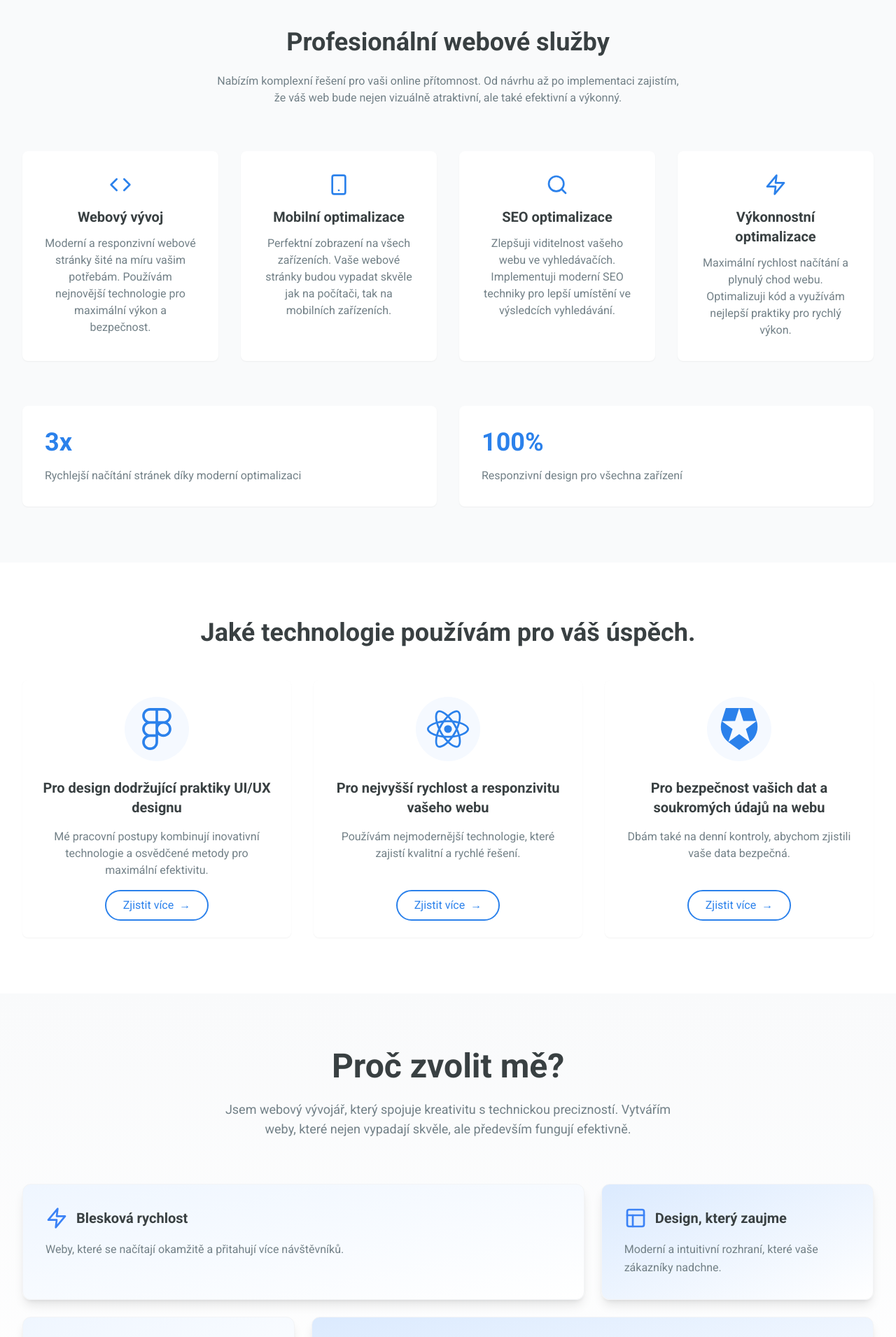
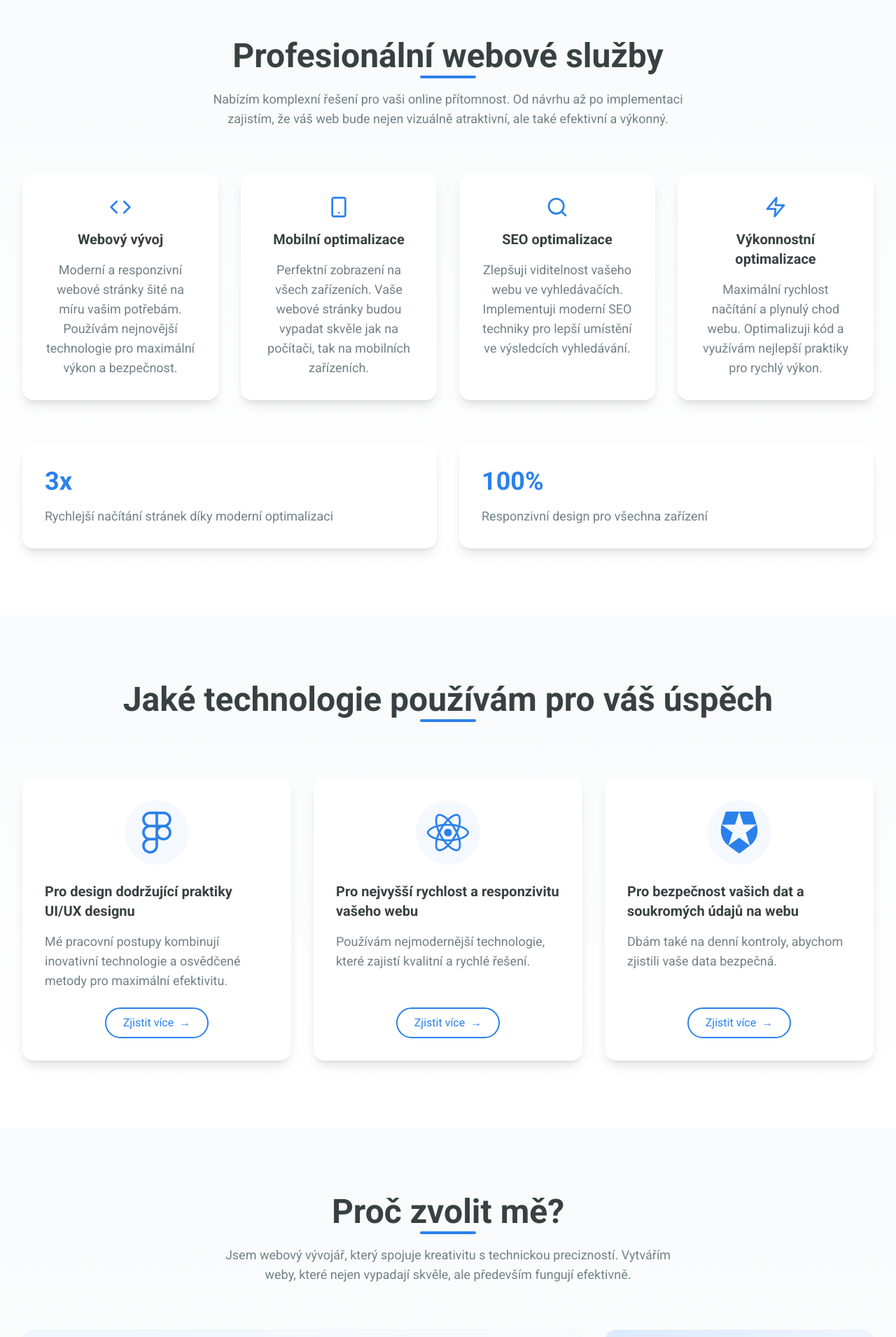
Before and after one commit to honza-gregor/portfolio, a React (Vite) app: page / in a window 1280 px wide. Shown: the part 840-2751 px from the top of the page at 70% size. Built offline with nearby package versions, Linux system fonts and the light colour scheme.

Commit message:
design changes

```diff
--- a/src/components/AboutMe.tsx
+++ b/src/components/AboutMe.tsx
@@ -30,29 +30,30 @@ const AboutMe: React.FC = () => {
     ]
 
     return (
-        <section className="py-20 bg-gradient-to-b from-gray-50 to-white" id="omne">
+        <section className="py-24 bg-gradient-to-b from-gray-50 to-white" id="omne">
             <div className="max-w-7xl mx-auto px-4 sm:px-6 lg:px-8">
-                <div className="mb-16">
-                    <h2 className="text-4xl md:text-5xl font-bold text-[#394042] mb-6 text-center">
+                <div className="text-center mb-16">
+                    <h2 className="text-4xl md:text-5xl font-bold text-[#394042] mb-6 relative inline-block">
                         Proč zvolit mě?
+                        <span className="absolute -bottom-2 left-1/2 transform -translate-x-1/2 w-20 h-1 bg-[#2B81EB] rounded-full"></span>
                     </h2>
-                    <p className="text-[#728087] max-w-2xl mx-auto text-center text-lg">
+                    <p className="text-[#728087] text-lg max-w-2xl mx-auto">
                         Jsem webový vývojář, který spojuje kreativitu s technickou precizností.
                         Vytvářím weby, které nejen vypadají skvěle, ale především fungují efektivně.
                     </p>
                 </div>
 
-                <div className="grid grid-cols-1 md:grid-cols-3 gap-6">
+                <div className="grid grid-cols-1 md:grid-cols-3 gap-8">
                     {features.map((feature, index) => (
                         <div
                             key={index}
-                            className={`${feature.className} p-8 rounded-xl shadow-lg hover:shadow-xl transition-all duration-300 border border-gray-100 hover:scale-[1.02]`}
+                            className={`${feature.className} p-8 rounded-2xl shadow-lg hover:shadow-xl transition-all duration-300 border border-gray-100 hover:scale-[1.02]`}
                         >
                             <div className="flex items-center mb-4">
-                                <feature.icon className="w-8 h-8 text-blue-500 mr-3" />
+                                <feature.icon className="w-8 h-8 text-[#2B81EB] mr-3" />
                                 <h3 className="text-xl font-semibold text-[#394042]">{feature.title}</h3>
                             </div>
-                            <p className="text-[#728087] leading-relaxed">{feature.description}</p>
+                            <p className="text-[#728087] text-lg leading-relaxed">{feature.description}</p>
                         </div>
                     ))}
                 </div>
--- a/src/components/Footer.tsx
+++ b/src/components/Footer.tsx
@@ -1,6 +1,6 @@
 import React from "react";
-import { FiCode, FiMail, FiSmartphone, FiNavigation } from "react-icons/fi";
-import { FaGithub, FaFacebook, FaInstagram, FaGlobe } from "react-icons/fa";
+import { FiMail, FiSmartphone, FiNavigation } from "react-icons/fi";
+import { FaGithub, FaInstagram, FaGlobe } from "react-icons/fa";
 
 interface FooterProps {
   scrollToSection: (sectionId: string) => void;
@@ -17,7 +17,6 @@ const Footer: React.FC<FooterProps> = ({ scrollToSection }) => {
               onClick={() => scrollToSection("hero")}
               className="text-2xl font-bold hover:text-[#2B81EB] transition-colors flex items-center gap-2"
             >
-              <FiCode className="text-xl" />
               <span>Honza Gregor</span>
             </button>
             <div className="flex flex-col space-y-3">
--- a/src/components/Navigation.tsx
+++ b/src/components/Navigation.tsx
@@ -27,7 +27,7 @@ const Navigation: React.FC<NavigationProps> = ({ activeSection, scrollToSection
                         onClick={() => handleNavClick('hero')}
                         className="text-2xl font-bold text-[#2B81EB] hover:text-[#4D87C0] transition-colors flex items-center gap-2"
                     >
-                        <FontAwesomeIcon icon={faCode} className="text-xl" />
+                        <FontAwesomeIcon icon={faCode} className="text-xl md:hidden" />
                         <span className="hidden sm:inline">Honza Gregor</span>
                     </button>
 
--- a/src/components/Portfolio.tsx
+++ b/src/components/Portfolio.tsx
@@ -20,10 +20,11 @@ const Portfolio: React.FC = () => {
     return (
         <section className="py-20" id="portfolio">
             <div className="max-w-7xl mx-auto px-4 sm:px-6 lg:px-8 text-center">
-                <h2 className="text-3xl md:text-4xl font-bold text-[#394042] mb-6">
-                    Case study (portfolio)
+                <h2 className="text-4xl md:text-5xl font-bold text-[#394042] mb-6 relative inline-block">
+                    Case study
+                    <span className="absolute -bottom-2 left-1/2 transform -translate-x-1/2 w-20 h-1 bg-[#2B81EB] rounded-full"></span>
                 </h2>
-                <p className="text-[#728087] max-w-2xl mx-auto mb-12">
+                <p className="text-[#728087] text-lg max-w-2xl mx-auto mb-12">
                     Díky zkušenostem nejrůznějších projektů a řešení jsem vytvořil moderní webových stránek. Mé služby zahrnují design, programování a optimalizaci pro výkon.
                 </p>
                 <Swiper
--- a/src/components/Services.tsx
+++ b/src/components/Services.tsx
@@ -26,27 +26,28 @@ const Services: React.FC = () => {
     ]
 
     return (
-        <section className="py-20 bg-gray-50" id="sluzby">
+        <section className="py-24 bg-gradient-to-b from-gray-50 to-white" id="sluzby">
             <div className="max-w-7xl mx-auto px-4 sm:px-6 lg:px-8">
                 <div className="text-center mb-16">
-                    <h2 className="text-3xl md:text-4xl font-bold text-[#394042] mb-6">
+                    <h2 className="text-4xl md:text-5xl font-bold text-[#394042] mb-6 relative inline-block">
                         Profesionální webové služby
+                        <span className="absolute -bottom-2 left-1/2 transform -translate-x-1/2 w-20 h-1 bg-[#2B81EB] rounded-full"></span>
                     </h2>
-                    <p className="text-[#728087] max-w-2xl mx-auto">
+                    <p className="text-[#728087] text-lg max-w-2xl mx-auto">
                         Nabízím komplexní řešení pro vaši online přítomnost. Od návrhu až po implementaci zajistím, že váš web bude nejen vizuálně atraktivní, ale také efektivní a výkonný.
                     </p>
                 </div>
 
                 <div className="grid md:grid-cols-2 lg:grid-cols-4 gap-8">
                     {services.map((service, index) => (
-                        <div key={index} className="p-8 bg-white rounded-lg shadow-sm hover:shadow-md transition-shadow duration-300">
+                        <div key={index} className="p-8 bg-white rounded-2xl shadow-lg hover:shadow-xl transition-all duration-300">
                             <div className="text-[#2B81EB] mb-4 flex justify-center">
                                 {service.icon}
                             </div>
-                            <h3 className="text-xl font-semibold text-[#394042] mb-3 text-center">
+                            <h3 className="text-xl font-semibold text-[#394042] mb-4 text-center">
                                 {service.title}
                             </h3>
-                            <p className="text-[#728087] text-center">
+                            <p className="text-[#728087] text-lg text-center">
                                 {service.description}
                             </p>
                         </div>
@@ -54,13 +55,13 @@ const Services: React.FC = () => {
                 </div>
 
                 <div className="mt-16 grid md:grid-cols-2 gap-8">
-                    <div className="p-8 bg-white rounded-lg shadow-sm">
+                    <div className="p-8 bg-white rounded-2xl shadow-lg">
                         <h3 className="text-4xl font-bold text-[#2B81EB] mb-4">3x</h3>
-                        <p className="text-[#728087]">Rychlejší načítání stránek díky moderní optimalizaci</p>
+                        <p className="text-[#728087] text-lg">Rychlejší načítání stránek díky moderní optimalizaci</p>
                     </div>
-                    <div className="p-8 bg-white rounded-lg shadow-sm">
+                    <div className="p-8 bg-white rounded-2xl shadow-lg">
                         <h3 className="text-4xl font-bold text-[#2B81EB] mb-4">100%</h3>
-                        <p className="text-[#728087]">Responzivní design pro všechna zařízení</p>
+                        <p className="text-[#728087] text-lg">Responzivní design pro všechna zařízení</p>
                     </div>
                 </div>
             </div>
--- a/src/components/Technologies.tsx
+++ b/src/components/Technologies.tsx
@@ -24,14 +24,17 @@ const Technologies: React.FC = () => {
   ];
 
   return (
-    <section className="py-20">
-      <div className="max-w-7xl mx-auto px-4 sm:px-6 lg:px-8 text-center">
-        <h2 className="text-3xl md:text-4xl font-bold text-[#394042] mb-12">
-          Jaké technologie používám pro váš úspěch.
-        </h2>
+    <section className="py-24 bg-gradient-to-b from-gray-50 to-white">
+      <div className="max-w-7xl mx-auto px-4 sm:px-6 lg:px-8">
+        <div className="text-center mb-16">
+          <h2 className="text-4xl md:text-5xl font-bold text-[#394042] mb-6 relative inline-block">
+            Jaké technologie používám pro váš úspěch
+            <span className="absolute -bottom-2 left-1/2 transform -translate-x-1/2 w-20 h-1 bg-[#2B81EB] rounded-full"></span>
+          </h2>
+        </div>
         <div className="grid md:grid-cols-3 gap-8">
           {technologies.map((tech, index) => (
-            <div key={index} className="bg-white p-6 rounded-lg shadow-sm hover:shadow-md transition-shadow duration-300 flex flex-col h-full">
+            <div key={index} className="bg-white p-8 rounded-2xl shadow-lg hover:shadow-xl transition-all duration-300 flex flex-col h-full">
               <div className="flex justify-center mb-6">
                 <div className="bg-[#F5F9FF] p-4 rounded-full transform hover:scale-110 transition-transform duration-300">
                   <tech.icon
@@ -42,10 +45,10 @@ const Technologies: React.FC = () => {
               <h3 className="text-xl font-semibold text-[#394042] mb-4">
                 {tech.title}
               </h3>
-              <p className="text-[#728087] mb-4 flex-grow">
+              <p className="text-[#728087] text-lg mb-6 flex-grow">
                 {tech.description}
               </p>
-              <div className="mt-auto">
+              <div className="mt-auto flex justify-center">
                 <button
                   className="border-2 border-[#2B81EB] text-[#2B81EB] px-6 py-2 rounded-full hover:bg-[#2B81EB] hover:text-white transition-all duration-300 inline-flex items-center group bg-white"
                 >
```
Also changed, not shown: src/components/Contact.tsx (+33 -22 lines).
